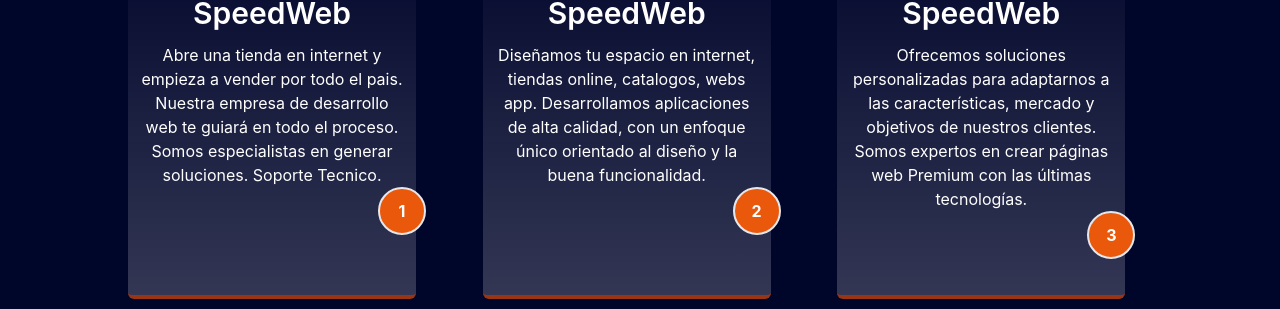
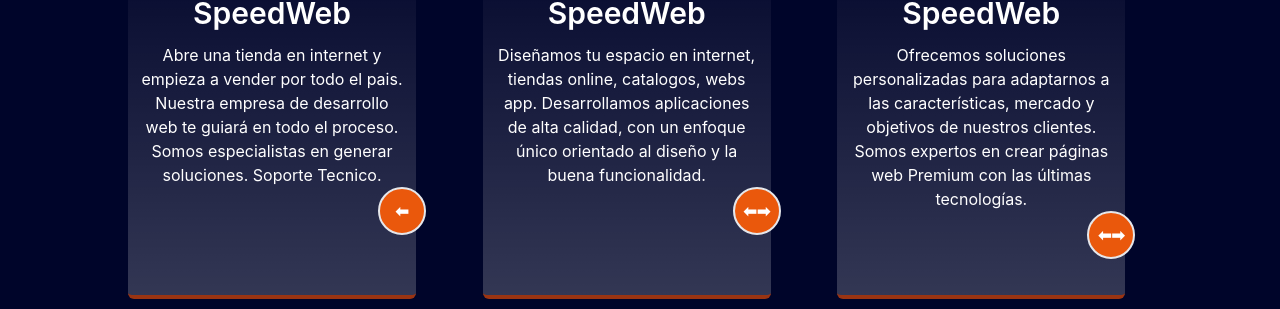
Before and after one commit to luismagnum/speedweb, a React (Create React App) app: page / in a window 1280 px wide. Shown: the part 998-1307 px from the top of the page. Built offline with nearby package versions, Linux system fonts and the light colour scheme.

Commit message:
sliders flechas

```diff
--- a/src/components/Slider.js
+++ b/src/components/Slider.js
@@ -28,7 +28,7 @@
                  Nuestra empresa de desarrollo web te guiará en todo el proceso.
                  Somos especialistas en generar soluciones. Soporte Tecnico.
                 </p>
-                <div className='bg-orange-600 skill-level'>1</div>
+                <div className='bg-orange-600 skill-level'>⬅</div>
             </div>
         </div>
       </SwiperSlide>
@@ -44,7 +44,7 @@
                 Desarrollamos aplicaciones de alta calidad, con un enfoque único
                 orientado al diseño y la buena funcionalidad.
                 </p>
-                <div className='bg-orange-600 skill-level'>2</div>
+                <div className='bg-orange-600 skill-level'>⬅➡</div>
             </div>
         </div>
       </SwiperSlide>
@@ -60,7 +60,7 @@
                  mercado y objetivos de nuestros clientes.
                  Somos expertos en crear páginas web Premium con las últimas tecnologías.
                 </p>
-                <div className='bg-orange-600 skill-level'>3</div>
+                <div className='bg-orange-600 skill-level'>⬅➡</div>
             </div>
         </div>
       </SwiperSlide>
@@ -76,7 +76,7 @@
                 diseño creativo, tu empresa puede sacar un provecho de internet
                 MUY superior al que imaginas posible.
                 </p>
-                <div className='bg-orange-600 skill-level'>4</div>
+                <div className='bg-orange-600 skill-level'>⬅➡</div>
             </div>
         </div>
       </SwiperSlide>
@@ -92,7 +92,7 @@
                 plataformas. Tus paginas web se verán con un diseño único y se adaptará
                  a la plataforma en la que se visualice.
                 </p>
-                <div className='bg-orange-600 skill-level'>5</div>
+                <div className='bg-orange-600 skill-level'>➡</div>
             </div>
         </div>
       </SwiperSlide>
--- a/src/components/navbar/Navbar.js
+++ b/src/components/navbar/Navbar.js
@@ -2,7 +2,6 @@
 import { useState } from 'react';
 import { Container,LogoContainer,Wraper,Menu, MenuItem, MenuItemLink, MobileIcon } from './NavbarElements';
 import { IconContext } from 'react-icons';
-import speed from '../../assets/imagenes/speed.png';
 
 import {
   FaBars,
```
